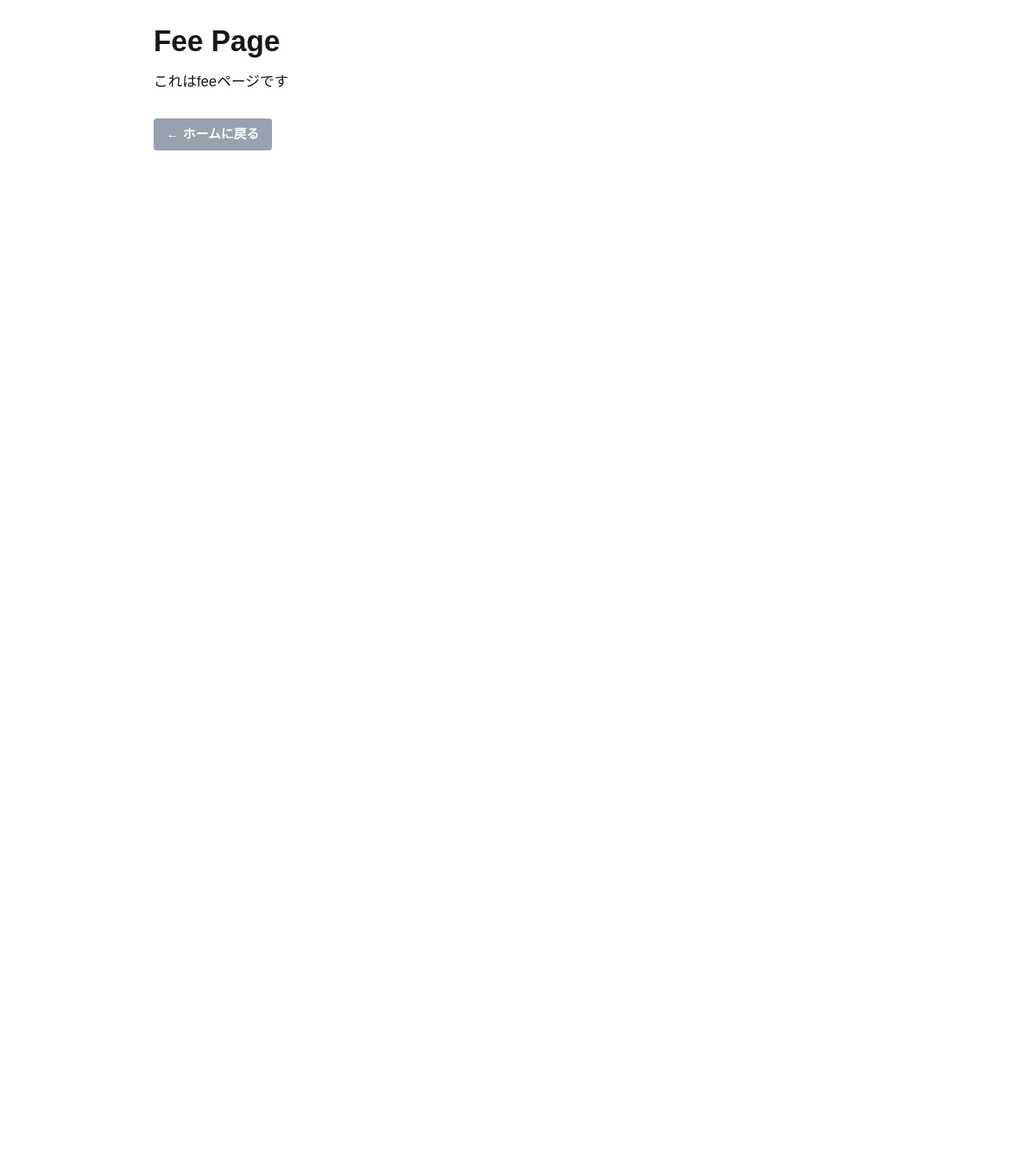
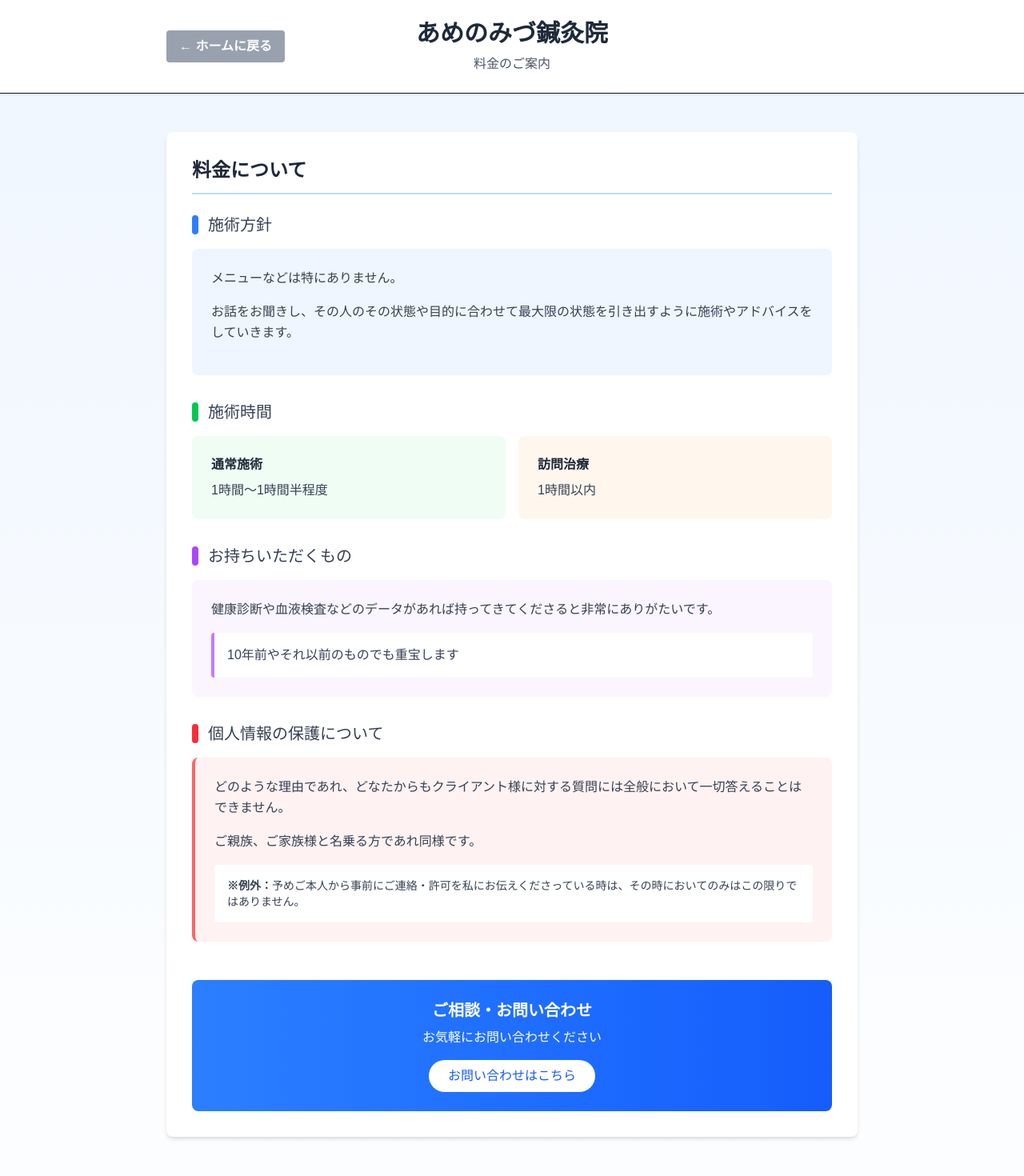
Before and after one commit to Shohei-Nakayama/Amenomizu7.1, a Next.js app in the folder amenomizu7.1/: page /fee in a window 1280 px wide. Shown: the top 1470 px of the page at 80% size. Before the commit the page ends 800 px from the top, so only its background shows below. Built offline with nearby package versions, Linux system fonts and the light colour scheme.

Commit message:
added fee page

```diff
--- a/amenomizu7.1/src/app/fee/page.tsx
+++ b/amenomizu7.1/src/app/fee/page.tsx
@@ -1,18 +1,135 @@
 import Link from "next/link";
+import type { Metadata } from "next";
 
-export default function Fee() {
+export default function FeePage() {
   return (
-    <div className="font-sans min-h-screen p-8">
-      <main className="max-w-4xl mx-auto">
-        <h1 className="text-4xl font-bold mb-4">Fee Page</h1>
-        <p className="text-lg mb-8">これはfeeページです</p>
+    <div className="min-h-screen bg-gradient-to-b from-blue-50 to-white">
+      {/* Header */}
+      <header className="bg-white shadow-sm border-b">
+        <div className="max-w-4xl mx-auto px-4 py-6 relative">
+          {/* ホームに戻るボタン */}
+          <div className="absolute left-4 top-1/2 transform -translate-y-1/2">
+            <Link href="/">
+              <button className="bg-gray-400 hover:bg-gray-700 text-white font-bold py-2 px-4 rounded transition-colors">
+                ← ホームに戻る
+              </button>
+            </Link>
+          </div>
 
-        <Link href="/">
-          <button className="bg-gray-400 hover:bg-gray-700 text-white font-bold py-2 px-4 rounded">
-            ← ホームに戻る
-          </button>
-        </Link>
+          <h1 className="text-3xl font-bold text-gray-800 text-center">
+            あめのみづ鍼灸院
+          </h1>
+          <p className="text-center text-gray-600 mt-2">料金のご案内</p>
+        </div>
+      </header>
+
+      {/* Main Content */}
+      <main className="max-w-4xl mx-auto px-4 py-12">
+        <div className="bg-white rounded-lg shadow-md p-8 mb-8">
+          <h2 className="text-2xl font-semibold text-gray-800 mb-6 pb-3 border-b-2 border-blue-200">
+            料金について
+          </h2>
+
+          {/* 施術方針 */}
+          <section className="mb-8">
+            <h3 className="text-xl font-medium text-gray-700 mb-4 flex items-center">
+              <span className="w-2 h-6 bg-blue-500 mr-3 rounded"></span>
+              施術方針
+            </h3>
+            <div className="bg-blue-50 p-6 rounded-lg">
+              <p className="text-gray-700 leading-relaxed mb-4">
+                メニューなどは特にありません。
+              </p>
+              <p className="text-gray-700 leading-relaxed mb-4">
+                お話をお聞きし、その人のその状態や目的に合わせて最大限の状態を引き出すように施術やアドバイスをしていきます。
+              </p>
+            </div>
+          </section>
+
+          {/* 施術時間 */}
+          <section className="mb-8">
+            <h3 className="text-xl font-medium text-gray-700 mb-4 flex items-center">
+              <span className="w-2 h-6 bg-green-500 mr-3 rounded"></span>
+              施術時間
+            </h3>
+            <div className="grid md:grid-cols-2 gap-4">
+              <div className="bg-green-50 p-6 rounded-lg">
+                <h4 className="font-semibold text-gray-800 mb-2">通常施術</h4>
+                <p className="text-gray-700">1時間〜1時間半程度</p>
+              </div>
+              <div className="bg-orange-50 p-6 rounded-lg">
+                <h4 className="font-semibold text-gray-800 mb-2">訪問治療</h4>
+                <p className="text-gray-700">1時間以内</p>
+              </div>
+            </div>
+          </section>
+
+          {/* お持ちいただくもの */}
+          <section className="mb-8">
+            <h3 className="text-xl font-medium text-gray-700 mb-4 flex items-center">
+              <span className="w-2 h-6 bg-purple-500 mr-3 rounded"></span>
+              お持ちいただくもの
+            </h3>
+            <div className="bg-purple-50 p-6 rounded-lg">
+              <p className="text-gray-700 leading-relaxed mb-4">
+                健康診断や血液検査などのデータがあれば持ってきてくださると非常にありがたいです。
+              </p>
+              <div className="bg-white p-4 rounded border-l-4 border-purple-400">
+                <p className="text-gray-700 font-medium">
+                  10年前やそれ以前のものでも重宝します
+                </p>
+              </div>
+            </div>
+          </section>
+
+          {/* プライバシーポリシー */}
+          <section className="mb-8">
+            <h3 className="text-xl font-medium text-gray-700 mb-4 flex items-center">
+              <span className="w-2 h-6 bg-red-500 mr-3 rounded"></span>
+              個人情報の保護について
+            </h3>
+            <div className="bg-red-50 p-6 rounded-lg border-l-4 border-red-400">
+              <p className="text-gray-700 leading-relaxed mb-4">
+                どのような理由であれ、どなたからもクライアント様に対する質問には全般において一切答えることはできません。
+              </p>
+              <p className="text-gray-700 leading-relaxed mb-4">
+                ご親族、ご家族様と名乗る方であれ同様です。
+              </p>
+              <div className="bg-white p-4 rounded mt-4">
+                <p className="text-gray-700 text-sm">
+                  <span className="font-semibold">※例外：</span>
+                  予めご本人から事前にご連絡・許可を私にお伝えくださっている時は、その時においてのみはこの限りではありません。
+                </p>
+              </div>
+            </div>
+          </section>
+
+          {/* お問い合わせ */}
+          <section className="text-center mt-12">
+            <div className="bg-gradient-to-r from-blue-500 to-blue-600 text-white p-6 rounded-lg">
+              <h3 className="text-xl font-semibold mb-2">
+                ご相談・お問い合わせ
+              </h3>
+              <p className="mb-4">お気軽にお問い合わせください</p>
+              <button className="bg-white text-blue-600 px-6 py-2 rounded-full font-medium hover:bg-gray-100 transition-colors">
+                お問い合わせはこちら
+              </button>
+            </div>
+          </section>
+        </div>
       </main>
+
+      {/* Footer */}
+      <footer className="bg-gray-800 text-white py-8 mt-16">
+        <div className="max-w-4xl mx-auto px-4 text-center">
+          <h3 className="text-xl font-semibold mb-2">あめのみづ鍼灸院</h3>
+          <p className="text-gray-300">〒住所情報</p>
+          <p className="text-gray-300">TEL: 電話番号</p>
+          <p className="text-gray-400 text-sm mt-4">
+            © 2024 あめのみづ鍼灸院. All rights reserved.
+          </p>
+        </div>
+      </footer>
     </div>
   );
 }
```
